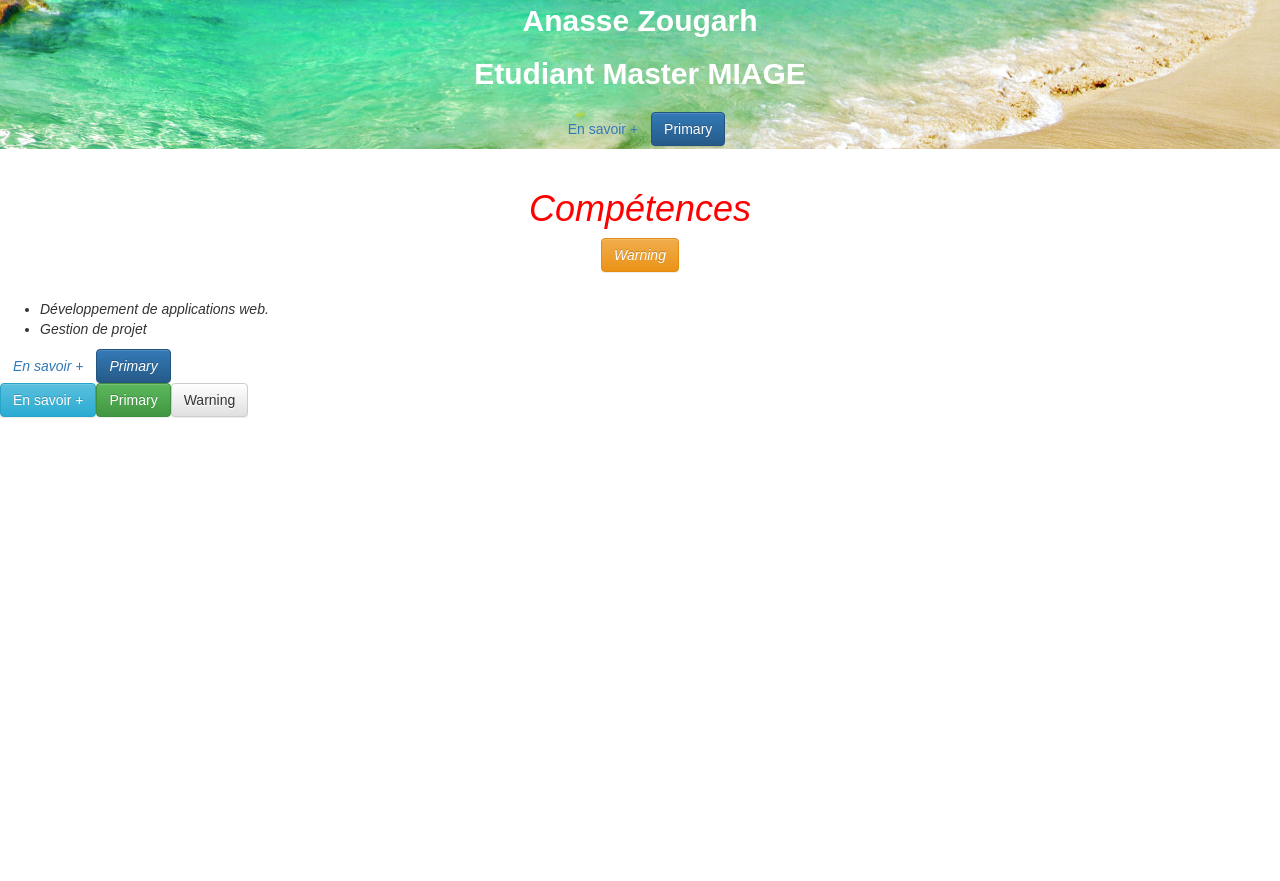
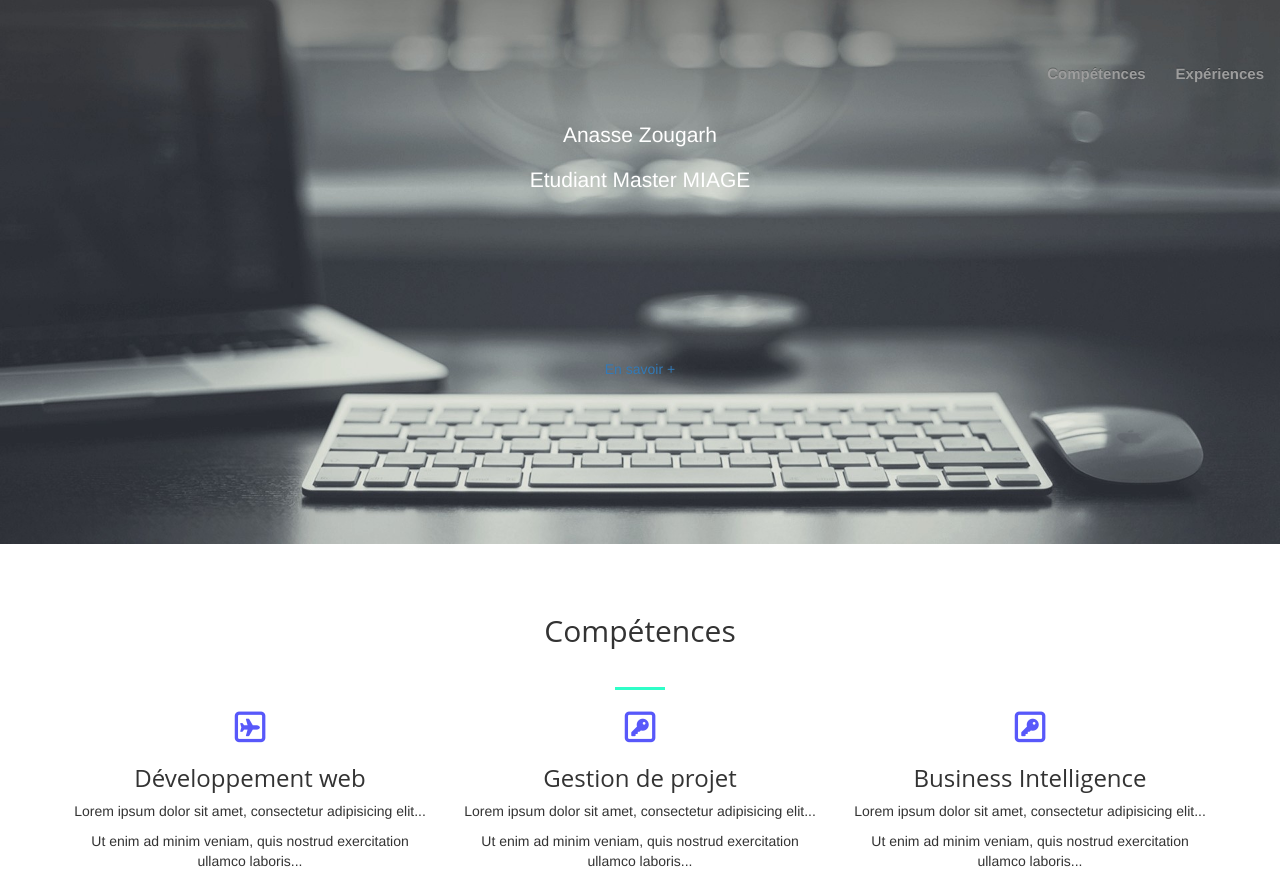
Before and after one commit to AnasseZ/zaportfolio, a React (Create React App) app: page / in a window 1280 px wide. Before the commit the page ends 800 px from the top, so only its background shows below. Built offline with nearby package versions, Linux system fonts and the light colour scheme.

Commit message:
Ajout d'une navbar ainsi que des compétences fontawesomisés

```diff
--- a/public/index.html
+++ b/public/index.html
@@ -1,5 +1,5 @@
 <!doctype html>
-<html lang="en">
+<html lang="fr">
   <head>
     <meta charset="utf-8">
     <meta name="viewport" content="width=device-width, initial-scale=1, shrink-to-fit=no">
@@ -15,7 +15,7 @@
 
     <!-- Optional theme -->
     <link rel="stylesheet" href="https://maxcdn.bootstrapcdn.com/bootstrap/latest/css/bootstrap-theme.min.css">
-
+    <script src="https://use.fontawesome.com/e6774bd5e8.js"></script>
 
 
     <!--
@@ -34,15 +34,5 @@
       You need to enable JavaScript to run this app.
     </noscript>
     <div id="root"></div>
-    <!--
-      This HTML file is a template.
-      If you open it directly in the browser, you will see an empty page.
-
-      You can add webfonts, meta tags, or analytics to this file.
-      The build step will place the bundled scripts into the <body> tag.
-
-      To begin the development, run `npm start` or `yarn start`.
-      To create a production bundle, use `npm run build` or `yarn build`.
-    -->
   </body>
 </html>
--- a/src/App.css
+++ b/src/App.css
@@ -1,24 +1,57 @@
+body {
+  font-family: "Merriweather", "Helvetica Neue", Arial, sans-serif;
+}
+
+.navbar {
+  background-color: transparent;
+  background: transparent;
+  border-color: transparent;
+}
+
+.navbar li {
+  color: #000;
+}
+
 .main-header {
   text-align: center;
-  font-size: large;
-  background: url('./header.jpeg');
+  background: url("./background.jpg");
   background-position: 100% 100%;
   background-repeat: no-repeat;
   color: white;
-  font-size: 30px;
-  font-weight: bold;
-  background-size: cover;
+  font-weight: bold !important;
+  font-size: 200px;
+  max-width: 100%;
+  background-size: 100%;
 }
 
 .title {
-  background-color: white;
-  height: 150px;
   padding: 20px;
-  color: red;
-  font-style: italic;
   text-align: center;
 }
 
-.competences-item {
-  font-style: italic;
+hr {
+  border-color: #2efec8 !important;
+  max-width: 50px;
+  border-width: 3px;
 }
+
+h1,
+h2,
+h3,
+h4,
+h5,
+h6 {
+  font-family: "Open Sans", "Helvetica Neue", Arial, sans-serif;
+}
+
+.nav {
+  font-size: 15px !important;
+}
+
+.col-sm-4 {
+  text-align: center;
+}
+
+.fa-stack {
+  color: #5858fa;
+}
--- a/src/CompetencesList.js
+++ b/src/CompetencesList.js
@@ -1,25 +1,53 @@
 import React, { Component } from "react";
-import { Button } from "react-bootstrap/lib";
 
 class CompetencesList extends Component {
   render() {
     return (
-      <div className="Competences">
-        <div className="title">
-          <h1>Compétences</h1>
-          <Button bsStyle="warning">Warning</Button>
+      <div id="competences">
+        <div className="container">
+          <div className="col-lg-12 text-center">
+            <h2 className="title">Compétences</h2>
+            <hr />
+          </div>
+          <div className="row">
+            <div className="col-sm-4">
+              <span className="fa-stack fa-lg fa-5x">
+                <i className="fa fa-square-o fa-stack-2x" />
+                <i className="fa fa-plane fa-stack-1x" />
+              </span>
+              <h3>Développement web</h3>
+              <p>Lorem ipsum dolor sit amet, consectetur adipisicing elit...</p>
+              <p>
+                Ut enim ad minim veniam, quis nostrud exercitation ullamco
+                laboris...
+              </p>
+            </div>
+            <div className="col-sm-4">
+              <span className="fa-stack fa-lg fa-5x">
+                <i className="fa fa-square-o fa-stack-2x" />
+                <i className="fa fa-key fa-stack-1x" />
+              </span>
+              <h3>Gestion de projet </h3>
+              <p>Lorem ipsum dolor sit amet, consectetur adipisicing elit...</p>
+              <p>
+                Ut enim ad minim veniam, quis nostrud exercitation ullamco
+                laboris...
+              </p>
+            </div>
+            <div className="col-sm-4">
+              <span className="fa-stack fa-lg fa-5x">
+                <i className="fa fa-square-o fa-stack-2x" />
+                <i className="fa fa-key fa-stack-1x" />
+              </span>
+              <h3>Business Intelligence</h3>
+              <p>Lorem ipsum dolor sit amet, consectetur adipisicing elit...</p>
+              <p>
+                Ut enim ad minim veniam, quis nostrud exercitation ullamco
+                laboris...
+              </p>
+            </div>
+          </div>
         </div>
-        <div className="competences-item">
-          <ul>
-            <li> Développement de applications web.</li>
-            <li> Gestion de projet </li>
-          </ul>
-          <Button bsStyle="link"> En savoir + </Button>
-          <Button bsStyle="primary">Primary</Button>
-        </div>
-        <Button bsStyle="info"> En savoir + </Button>
-        <Button bsStyle="success">Primary</Button>
-        <Button>Warning</Button>
       </div>
     );
   }
--- a/src/Header.js
+++ b/src/Header.js
@@ -1,14 +1,17 @@
 import React, { Component } from "react";
 import { Button } from "react-bootstrap/lib";
+import Navbar from "./Navbar";
 
 class Header extends Component {
   render() {
     return (
-      <div className="main-header">
-        <p> Anasse Zougarh </p>
-        <p> Etudiant Master MIAGE </p>
-        <Button bsStyle="link"> En savoir + </Button>
-        <Button bsStyle="primary">Primary</Button>
+      <div className="jumbotron text-center main-header">
+        <Navbar />
+        <div className="row">
+          <p className="header-title"> Anasse Zougarh </p>
+          <p> Etudiant Master MIAGE </p>
+          <Button bsStyle="link"> En savoir + </Button>
+        </div>
       </div>
     );
   }
--- /dev/null
+++ b/src/Navbar.js
@@ -0,0 +1,24 @@
+import React, { Component } from "react";
+
+class Navbar extends Component {
+  render() {
+    return (
+      <div>
+        <nav className="navbar navbar-inverse">
+          <div className="container-fluid">
+            <ul className="nav navbar-nav navbar-right">
+              <li>
+                <a href="#competences">Compétences</a>
+              </li>
+              <li>
+                <a href="#experiences">Expériences</a>
+              </li>
+            </ul>
+          </div>
+        </nav>
+      </div>
+    );
+  }
+}
+
+export default Navbar;
```
Also changed, not shown: src/Footer.js (added), src/Jobs.js (added), src/Projets.js (added), src/background.jpg (added).
